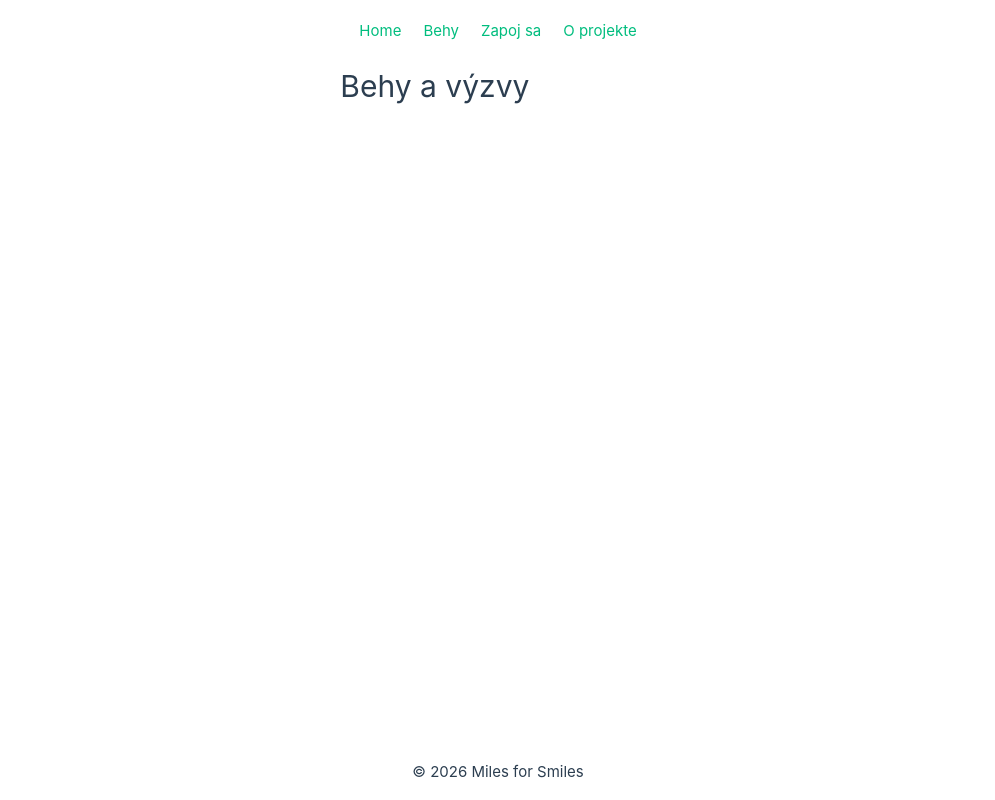
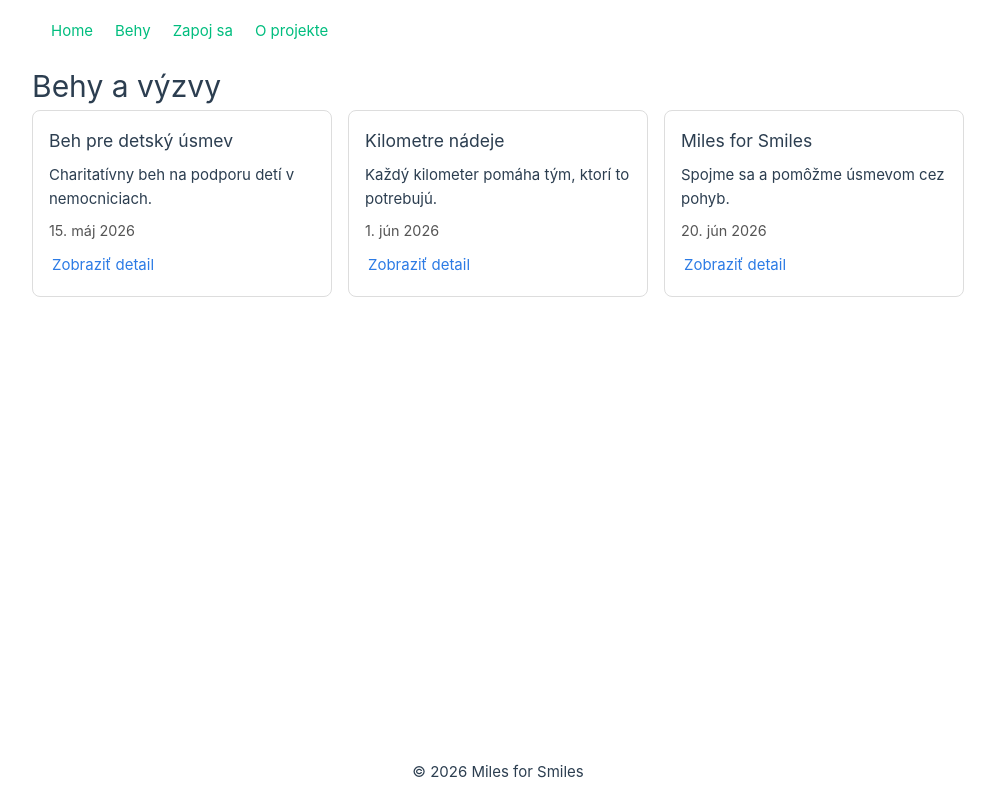
Before and after one commit to NikolaCerna/miles_for_smiles_project, a Vue app: page /events in a window 1280 px wide. Shown: the whole page, without its empty margins (142-1137 px from the left). Built offline with nearby package versions, Linux system fonts and the light colour scheme.

Commit message:
new components
eventcard and eventlist

```diff
--- /dev/null
+++ b/src/components/EventCard.vue
@@ -0,0 +1,62 @@
+<template>
+  <div class="event-card">
+    <h3>{{ title }}</h3>
+    <p class="description"> {{ description }} </p>
+    <p class="date"> {{ date }} </p>
+    <RouterLink :to="`/events/${id}`" class="detail-link"> Zobraziť detail </RouterLink>
+  </div>
+</template>
+
+<script>
+import { RouterLink } from 'vue-router'
+
+export default {
+  name: 'EventCard',
+  components: {
+    RouterLink
+  },
+  props: {
+    id: {
+      type: Number,
+      required: true
+    },
+    title: {
+      type: String,
+      required: true
+    },
+    description: {
+      type: String,
+      required: true
+    },
+    date: {
+      type: String,
+      required: true
+    }
+  }
+}
+</script>
+
+<style scoped>
+.event-card {
+  border: 1px solid #ddd;
+  padding: 1rem;
+  border-radius: 8px;
+  max-width: 300px;
+}
+
+.description {
+  margin: 0.5rem 0;
+}
+
+.date {
+  font-size: 0.9rem;
+  color: #555;
+}
+
+.detail-link {
+  display: inline-block;
+  margin-top: 0.5rem;
+  color: #2c7be5;
+  text-decoration: none;
+}
+</style>
--- /dev/null
+++ b/src/components/EventList.vue
@@ -0,0 +1,39 @@
+<template>
+  <div class="event-list">
+    <EventCard
+      v-for="event in events"
+      :key="event.id"
+      :id="event.id"
+      :title="event.title"
+      :description="event.description"
+      :date="event.date"
+    />
+  </div>
+</template>
+
+<script>
+import EventCard from '@/components/EventCard.vue'
+
+export default {
+  name: 'EventList',
+
+  components: {
+    EventCard
+  },
+
+  props: {
+    events: {
+      type: Array,
+      required: true
+    }
+  }
+}
+</script>
+
+<style scoped>
+.event-list {
+  display: flex;
+  flex-wrap: wrap;
+  gap: 1rem;
+}
+</style>
--- a/src/views/EventsView.vue
+++ b/src/views/EventsView.vue
@@ -1,3 +1,44 @@
 <template>
-  <h1>Behy a výzvy</h1>
+  <div>
+    <h1>Behy a výzvy</h1>
+
+    <EventList :events="events" />
+  </div>
 </template>
+
+<script>
+import EventList from '@/components/EventList.vue'
+
+export default {
+  name: 'EventsView',
+
+  components: {
+    EventList
+  },
+
+  data() {
+    return {
+      events: [
+        {
+          id: 1,
+          title: 'Beh pre detský úsmev',
+          description: 'Charitatívny beh na podporu detí v nemocniciach.',
+          date: '15. máj 2026'
+        },
+        {
+          id: 2,
+          title: 'Kilometre nádeje',
+          description: 'Každý kilometer pomáha tým, ktorí to potrebujú.',
+          date: '1. jún 2026'
+        },
+        {
+          id: 3,
+          title: 'Miles for Smiles',
+          description: 'Spojme sa a pomôžme úsmevom cez pohyb.',
+          date: '20. jún 2026'
+        }
+      ]
+    }
+  }
+}
+</script>
```
